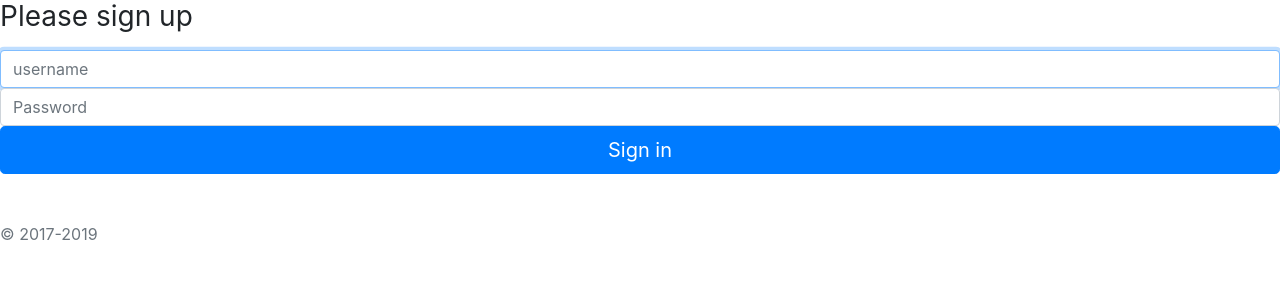
After one commit to Satoshi1109/Djano_testcss, a Django app: page /signup/ in a window 1280 px wide. The commit adds this page. Shown: the top 300 px of the page. Run offline with Django 3.2, Linux system fonts and the light colour scheme; parts of the project's set-up code (start-up, migrations or seed data) failed here and were passed over; some libraries are stand-ins or nearby versions.

Commit message:
Signup画面作成

```diff
--- a/cssapp/urls.py
+++ b/cssapp/urls.py
@@ -1,7 +1,9 @@
 from django.urls import path
 
-from .views import index
+from .views import index, signupfunc, loginfunc
 
 urlpatterns = [
     path('', index, name='index'),
+    path('signup/', signupfunc, name='signup'),
+    path('login/',loginfunc, name='login'),
 ]
--- a/cssapp/views.py
+++ b/cssapp/views.py
@@ -1,5 +1,6 @@
 from django.shortcuts import render
 from django.http.response import HttpResponse
+from django.contrib.auth.models import User
 
 def index(request):
     myapp_data = {
@@ -7,3 +8,17 @@ def index(request):
     'num': range(10),
     }
     return render(request, 'index.html', myapp_data)
+
+def signupfunc(request):
+    if request.method == 'POST':
+        new_username = request.POST['username']
+        new_password = request.POST['password']
+        try:
+            User.objects.get(username = new_username)
+            return render(request, 'signup.html', {'error':'このユーザーは既に登録されています。'})
+        except User.DoesNotExist:
+            user = User.objects.create_user(new_username, '', new_password)
+            return render(request, 'signup.html')
+    else :
+        print('NOT POST')
+    return render(request, 'signup.html')
--- a/templates/base.html
+++ b/templates/base.html
@@ -5,7 +5,13 @@
 
 <head>
     <meta charset="utf-8" />
-    <link rel="stylesheet" type="text/css" href="{% static 'style.css' %}">
+    <meta name="viewport" content="width=device-width, initial-scale=1, shrink-to-fit=no">
+    <link rel="stylesheet" href="https://stackpath.bootstrapcdn.com/bootstrap/4.4.1/css/bootstrap.min.css" integrity="sha384-Vkoo8x4CGsO3+Hhxv8T/Q5PaXtkKtu6ug5TOeNV6gBiFeWPGFN9MuhOf23Q9Ifjh" crossorigin="anonymous">
+    <!--<link rel="stylesheet" type="text/css" href="{% static 'style.css' %}">-->
+
+    {% block customcss %}
+    {% endblock customcss %}
+
     <title>タイトル</title>
     <script src="https://code.jquery.com/jquery-3.3.1.min.js"
         integrity="sha256-FgpCb/KJQlLNfOu91ta32o/NMZxltwRo8QtmkMRdAu8=" crossorigin="anonymous"></script>
@@ -16,6 +22,9 @@
     {% endblock header %}
     {% block content %}
     {% endblock content %}
+    <script src="https://code.jquery.com/jquery-3.4.1.slim.min.js" integrity="sha384-J6qa4849blE2+poT4WnyKhv5vZF5SrPo0iEjwBvKU7imGFAV0wwj1yYfoRSJoZ+n" crossorigin="anonymous"></script>
+    <script src="https://cdn.jsdelivr.net/npm/popper.js@1.16.0/dist/umd/popper.min.js" integrity="sha384-Q6E9RHvbIyZFJoft+2mJbHaEWldlvI9IOYy5n3zV9zzTtmI3UksdQRVvoxMfooAo" crossorigin="anonymous"></script>
+    <script src="https://stackpath.bootstrapcdn.com/bootstrap/4.4.1/js/bootstrap.min.js" integrity="sha384-wfSDF2E50Y2D1uUdj0O3uMBJnjuUD4Ih7YwaYd1iqfktj0Uod8GCExl3Og8ifwB6" crossorigin="anonymous"></script>
     <script>
         $(function () {
         });
--- /dev/null
+++ b/templates/signup.html
@@ -0,0 +1,17 @@
+{% extends 'base.html' %}
+
+{% block content %}
+<form class="form-signin" method="POST" action=''>{% csrf_token %}
+    <!--<img class="mb-4" src="/docs/4.4/assets/brand/bootstrap-solid.svg" alt="" width="72" height="72"> -->
+    <h1 class="h3 mb-3 font-weight-normal">Please sign up</h1>
+    {% if error %}
+        {{ error }}
+    {% endif %}
+    <label for="inputEmail" class="sr-only">Email address</label>
+    <input type="text" id="inputEmail" class="form-control" name="username" placeholder="username" required autofocus>
+    <label for="inputPassword" class="sr-only">Password</label>
+    <input type="password" id="inputPassword" class="form-control" name="password" placeholder="Password" required>
+    <button class="btn btn-lg btn-primary btn-block" type="submit">Sign in</button>
+    <p class="mt-5 mb-3 text-muted">&copy; 2017-2019</p>
+</form>
+{% endblock content %}
--- a/testcss/settings.py
+++ b/testcss/settings.py
@@ -37,6 +37,7 @@ INSTALLED_APPS = [
     'django.contrib.sessions',
     'django.contrib.messages',
     'django.contrib.staticfiles',
+    'cssapp',
 ]
 
 MIDDLEWARE = [
--- a/testcss/urls.py
+++ b/testcss/urls.py
@@ -2,6 +2,6 @@ from django.contrib import admin
 from django.urls import include, path
 
 urlpatterns = [
-    path('cssapp/', include('cssapp.urls')),
+    path('', include('cssapp.urls')),
     path('admin/', admin.site.urls),
 ]
```
Also changed, not shown: db.sqlite3, docs/4.4/assets/brand/bootstrap-solid.svg (added), templates/login.html (added).
